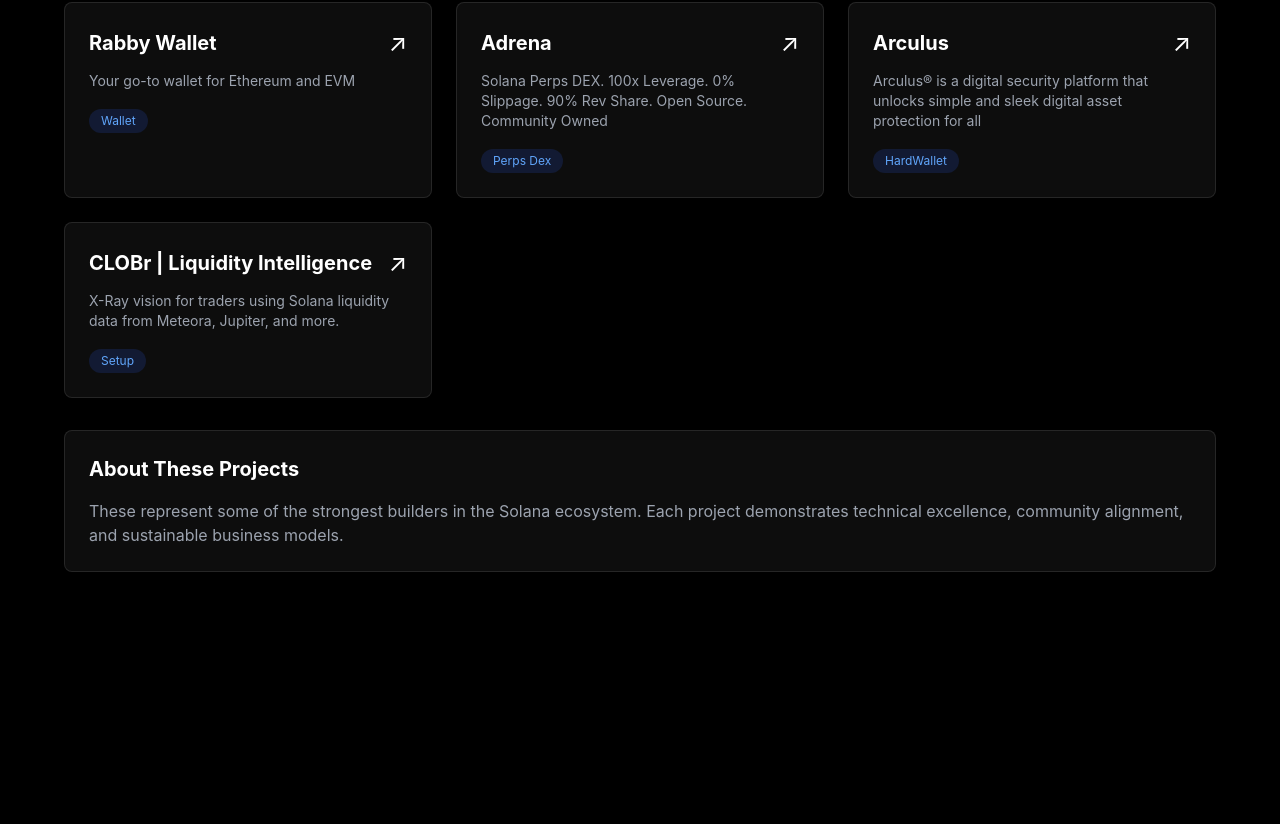
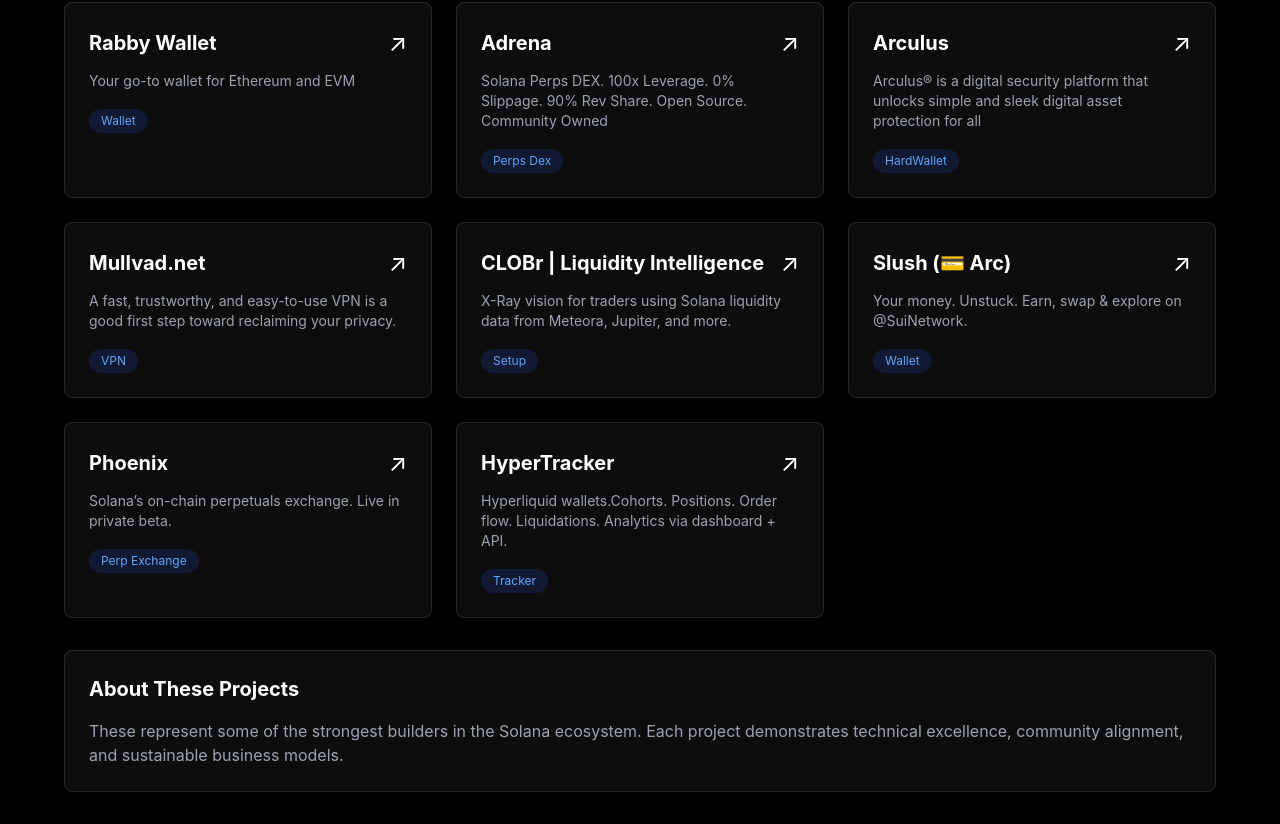
Before and after one commit to aspinrin/thewhitewhale, a Next.js app: page /projects in a window 1280 px wide. Shown: the part 811-1635 px from the top of the page. Before the commit the page ends 1415 px from the top, so only its background shows below. Built offline with nearby package versions, Linux system fonts and the light colour scheme.

Commit message:
add more project twwv2

```diff
--- a/app/projects/page.js
+++ b/app/projects/page.js
@@ -87,10 +87,38 @@
   },
 
   {
+    name: "Mullvad.net",
+    description: "A fast, trustworthy, and easy-to-use VPN is a good first step toward reclaiming your privacy.",
+    category: "VPN",
+    link: "Mullvad.net"
+  },
+
+  {
     name: "CLOBr | Liquidity Intelligence",
     description: "X-Ray vision for traders using Solana liquidity data from Meteora, Jupiter, and more.",
     category: "Setup",
     link: "clobr.io"
+  },
+
+  {
+    name: "Slush (💳 Arc)",
+    description: "Your money. Unstuck. Earn, swap & explore on @SuiNetwork.",
+    category: "Wallet",
+    link: "https://slush.app/"
+  },
+
+  {
+    name: "Phoenix",
+    description: "Solana’s on-chain perpetuals exchange. Live in private beta.",
+    category: "Perp Exchange",
+    link: "phoenix.trade"
+  },
+
+  {
+    name: "HyperTracker",
+    description: "Hyperliquid wallets.Cohorts. Positions. Order flow. Liquidations. Analytics via dashboard + API.",
+    category: "Tracker",
+    link: "hypertracker.io/x"
   },
 ]
 
```
